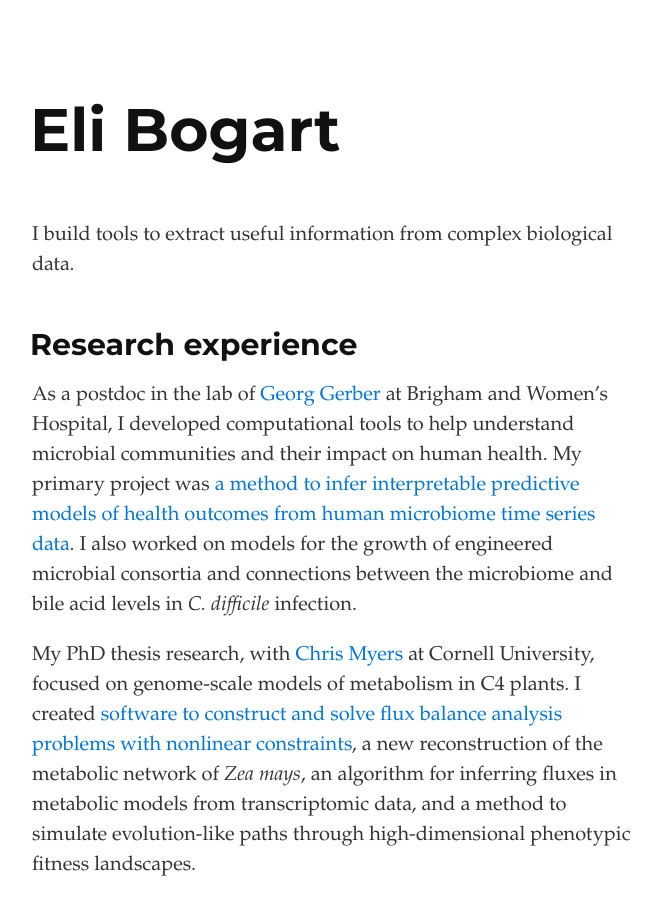
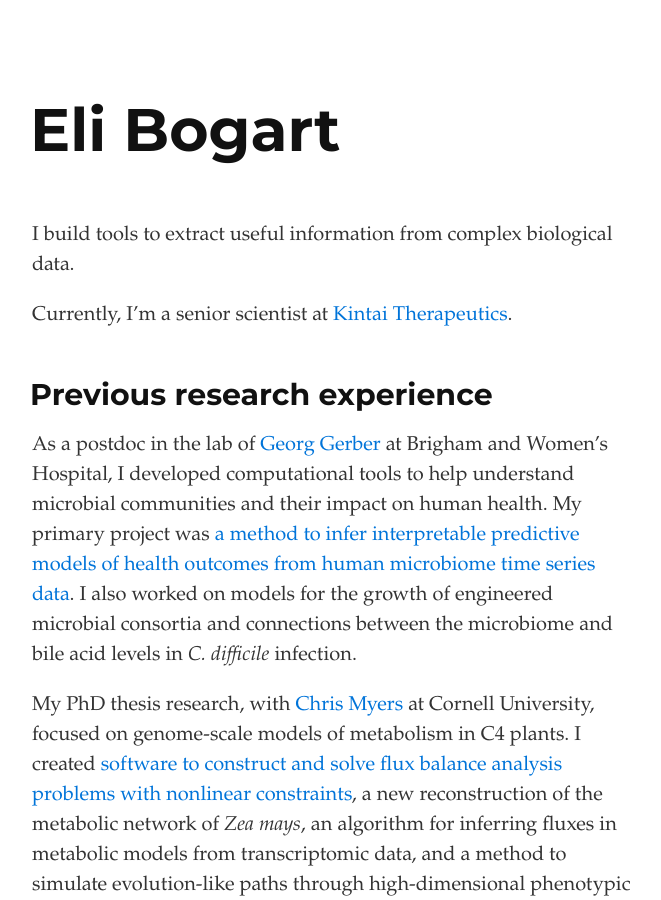
Before and after one commit to ebogart/ebogart.github.io, a Jekyll site: the page built from index.md, in a window 1280 px wide and 900 px high. Shown: the whole window, without its empty margins (308-969 px from the left). Built offline with Jekyll 4.4.1, drawn with Linux system fonts in a browser that asks for light colours.

Commit message:
Reflect the fact that my employer has a real name now

```diff
--- a/index.md
+++ b/index.md
@@ -4,7 +4,9 @@ layout: default
 
 I build tools to extract useful information from complex biological data.
 
-## Research experience
+Currently, I'm a senior scientist at [Kintai Therapeutics](http://kintaitx.com).
+
+## Previous research experience
 
 As a postdoc in the lab of [Georg
 Gerber](http://gerber.bwh.harvard.edu) at Brigham and Women's
```
Also changed, not shown: 1 other file.
